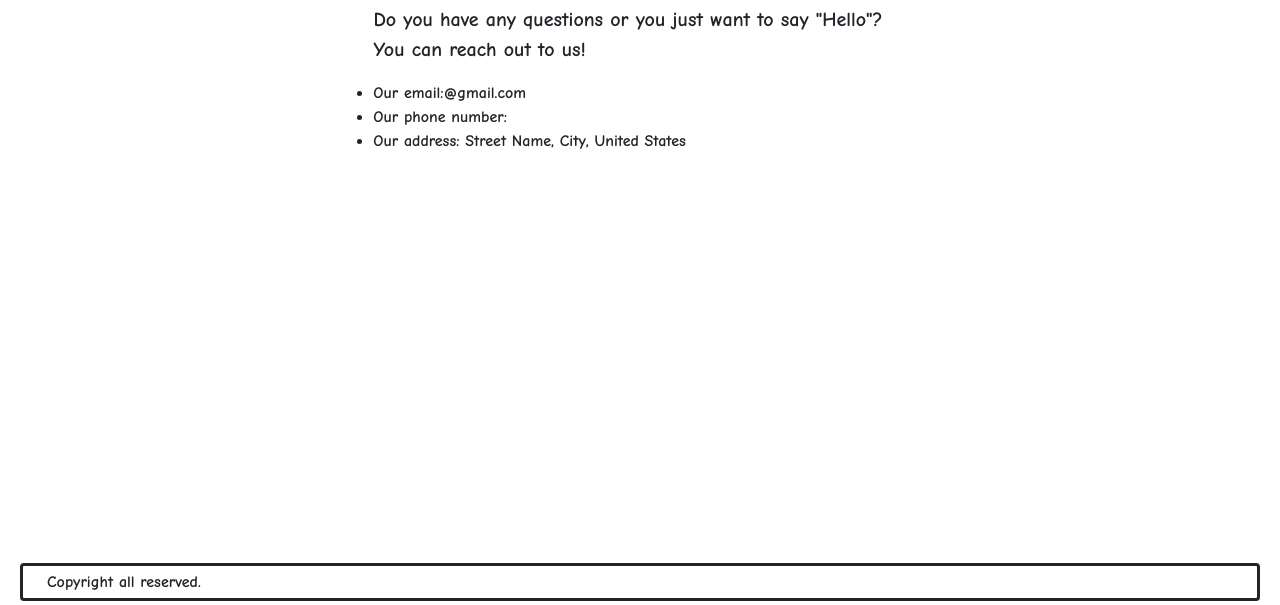
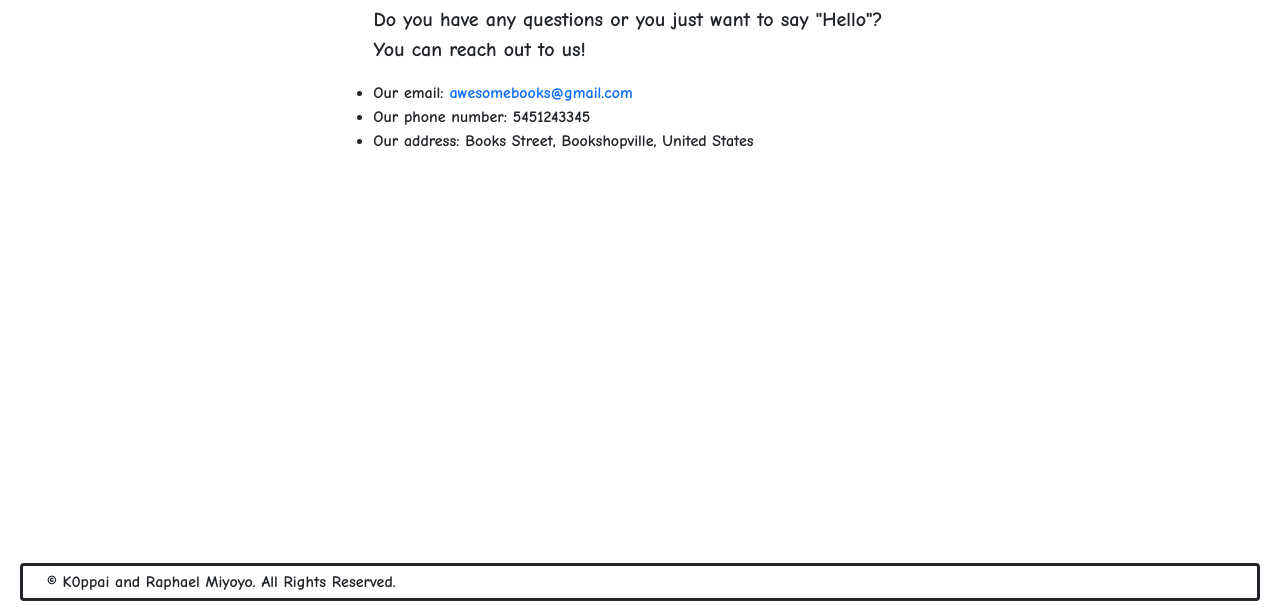
Before and after one commit to K0ppai/awesome-books, a website: page index.html in a window 1280 px wide. Both pictures are taken after a click on the item "Contact". Shown: the part 195-800 px from the top of the page. Drawn offline with nearby package versions, Linux system fonts and the light colour scheme.

Commit message:
Fix copyright, fix headers, and add contact information

```diff
--- a/index.html
+++ b/index.html
@@ -4,7 +4,7 @@
   <meta charset="UTF-8">
   <meta http-equiv="X-UA-Compatible" content="IE=edge">
   <meta name="viewport" content="width=device-width, initial-scale=1.0">
-  <title>Document</title>
+  <title>Awesome Books</title>
   <link rel="stylesheet" href="style.css">
   <link href="https://cdn.jsdelivr.net/npm/bootstrap@5.0.2/dist/css/bootstrap.min.css" rel="stylesheet" integrity="sha384-EVSTQN3/azprG1Anm3QDgpJLIm9Nao0Yz1ztcQTwFspd3yD65VohhpuuCOmLASjC" crossorigin="anonymous">
   <link rel="preconnect" href="https://fonts.googleapis.com">
@@ -29,7 +29,7 @@
     </nav>
   </header>
   <section id="book-list" class="container-fluid mt-5 pt-3">
-    <h1 class="text-center fw-bolder my-4">All awesome books</h1>
+    <h1 class="text-center fw-bolder my-4">All Awesome Books</h1>
     <ul id="book-list-container" class="p-0 border border-3 rounded-2 border-dark">
 
     </ul>
@@ -40,9 +40,9 @@
         <h1 class="text-center pb-5">Contact Information</h1>
         <p class="fs-5">Do you have any questions or you just want to say "Hello"?<br>You can reach out to us!</p>
         <ul class="align-self-start ms-5 ps-5">
-          <li class="ms-5">Our email:@gmail.com</li>
-          <li class="ms-5">Our phone number:</li>
-          <li class="ms-5">Our address: Street Name, City, United States</li>
+          <li class="ms-5">Our email: <a href="mailto:awesomebooks@gmail.com">awesomebooks@gmail.com</a></li>
+          <li class="ms-5">Our phone number: 5451243345</li>
+          <li class="ms-5">Our address: Books Street, Bookshopville, United States</li>
         </ul>
       </div>
     </div>
@@ -63,7 +63,7 @@
   </form>
   <footer class="container-fluid position-fixed bottom-0 bg-white" id="footer">
     <div class="border border-3 border-dark mx-2 my-1 rounded-2">
-      <p class="mb-0 py-1 px-4">Copyright all reserved.</p>
+      <p class="mb-0 py-1 px-4">&copy; K0ppai and Raphael Miyoyo. All Rights Reserved.</p>
     </div>
   </footer>
   <script src="app.js"></script>
```
